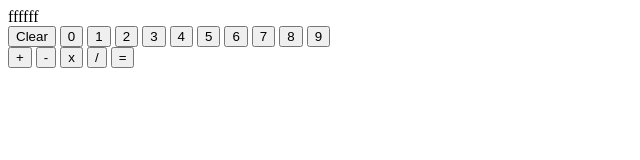
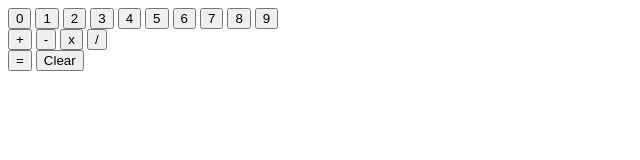
Before and after one commit to MetalSnow/Project-Calculator, a plain HTML site: page index.html in a window 1280 px wide. Shown: the whole page, without its empty margins (0-640 px from the left). Drawn offline with Linux system fonts and the light colour scheme.

Commit message:
Move equals and clear buttons outside div .operators

```diff
--- a/index.html
+++ b/index.html
@@ -8,10 +8,9 @@
   </head>
   <body>
     <div class="container">
-      <div class="display">ffffff</div>
+      <div class="display"></div>
       <div class="operation">
         <div class="numbers">
-          <button id="clear">Clear</button>
           <button>0</button>
           <button>1</button>
           <button>2</button>
@@ -28,8 +27,9 @@
           <button id="subtract">-</button>
           <button id="multiply">x</button>
           <button id="divide">/</button>
-          <button id="equals">=</button>
         </div>
+        <button id="equals">=</button>
+        <button id="clear">Clear</button>
       </div>
     </div>
   </body>
```
